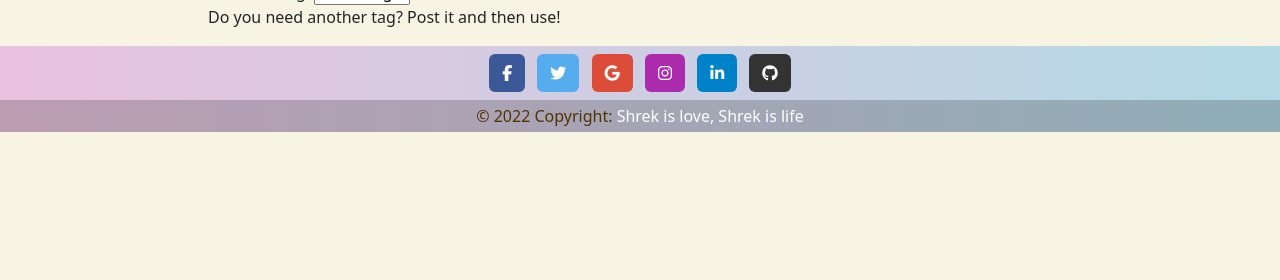
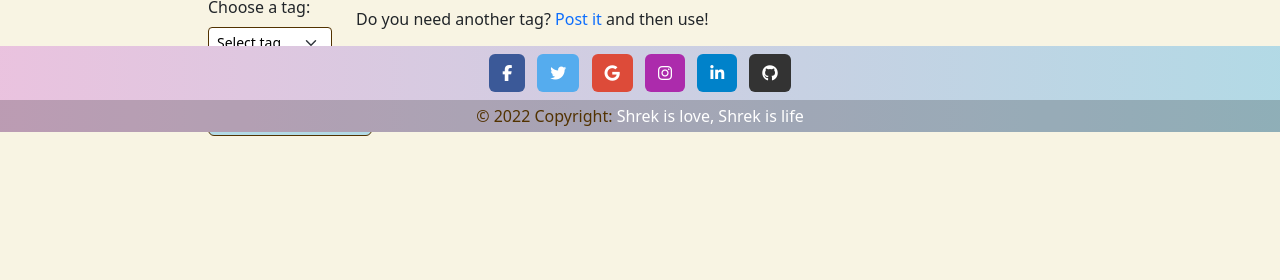
Before and after one commit to Zachiel/ask-mate-python, a Flask app: template templates/pages/question.html in a window 1280 px wide. Shown: the part 668-948 px from the top of the page. Before the commit the page ends 800 px from the top, so only its background shows below. Run offline with Flask 2, Linux system fonts and the light colour scheme; the template is opened without the code that fills it, so the values that code supplies are empty; some libraries are stand-ins or nearby versions.

Commit message:
Minor changes

```diff
--- a/static/app.js
+++ b/static/app.js
@@ -50,8 +50,7 @@ $(function () {
         $("#search").addClass("open");
         $('#search > form > input[type="search"]').focus();
     });
-    $("#search-fullscreen").keyup(function (event) {
-        event.preventDefault();
+    $("#search-fullscreen").keyup(function () {
         search = $("#search-input");
         searchFullscreen = $("#search-fullscreen");
         search.val(searchFullscreen.val());
--- a/static/style.css
+++ b/static/style.css
@@ -333,3 +333,7 @@ a:active {
 .tag-name {
     text-transform: uppercase;
 }
+
+#tag {
+    background-color: white;
+}
--- a/templates/pages/question.html
+++ b/templates/pages/question.html
@@ -78,19 +78,30 @@ block content %}
                 </div>
             </div>
         </div>
-        <div class="col">
-            <label for="tag">Choose a tag:</label>
-
-            <select name="tag" id="tag">
-                <option value="" name="tag" selected>Select tag</option>
+        <div class="row align-items-center">
+            <div class="col-2 mt-3">
+                <div class="mb-3">
+                    <label for="tag" class="form-label">Choose a tag:</label>
+                    <select
+                        class="form-select form-select-sm"
+                        name="tag"
+                        id="tag"
+                    >
+                        <option value="" selected>Select tag</option>
                         {% for tag in tags %}
                         <option name="tag" id="tag" value="{{tag['name']}}">
                             {{tag['name']}}
                         </option>
                         {%endfor%}
                     </select>
-            <p>Do you need another tag? Post it and then use!</p>
-            <a href="/new_tag">Add tag</a>
+                </div>
+            </div>
+            <div class="col">
+                <p>
+                    Do you need another tag?
+                    <a href="/new_tag">Post it</a> and then use!
+                </p>
+            </div>
         </div>
         <br />
         <button type="submit" class="btn btn-info" form="question">
```
Lines whose indentation alone changed are shown as unchanged.
